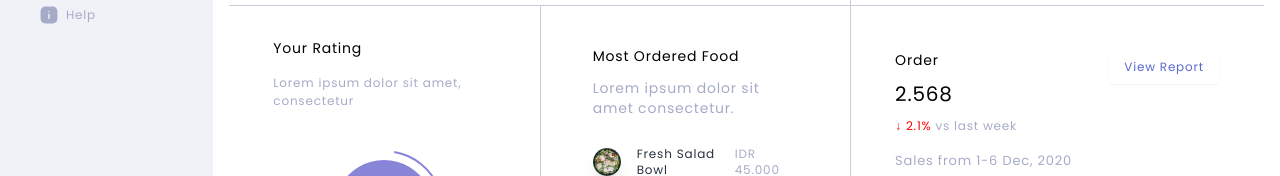
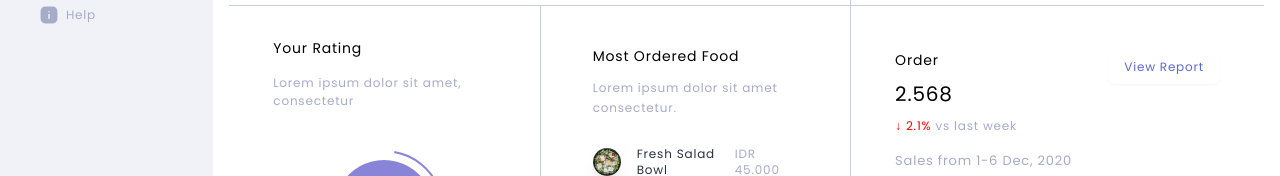
Before and after one commit to tusharpasricha/GoodFood, a React (Vite) app: page / in a window 1280 px wide. Shown: the part 584-760 px from the top of the page. Built offline with nearby package versions, Linux system fonts and the light colour scheme.

Commit message:
style: resolve styling issue

```diff
--- a/src/components/MostOrderedFood.jsx
+++ b/src/components/MostOrderedFood.jsx
@@ -14,7 +14,7 @@ export default function MostOrderedFood() {
   return (
     <div className="mx-1 my-1 py-8 px-12 text-sm">
       <h2 className="text-[14px] py-1">Most Ordered Food</h2>
-      <p className="text-secondary py-2 text-[12px">
+      <p className="text-secondary py-2 text-[12px]">
         Lorem ipsum dolor sit amet consectetur.
       </p>
       <ul className="space-y-2 py-1 text-xs">
```
